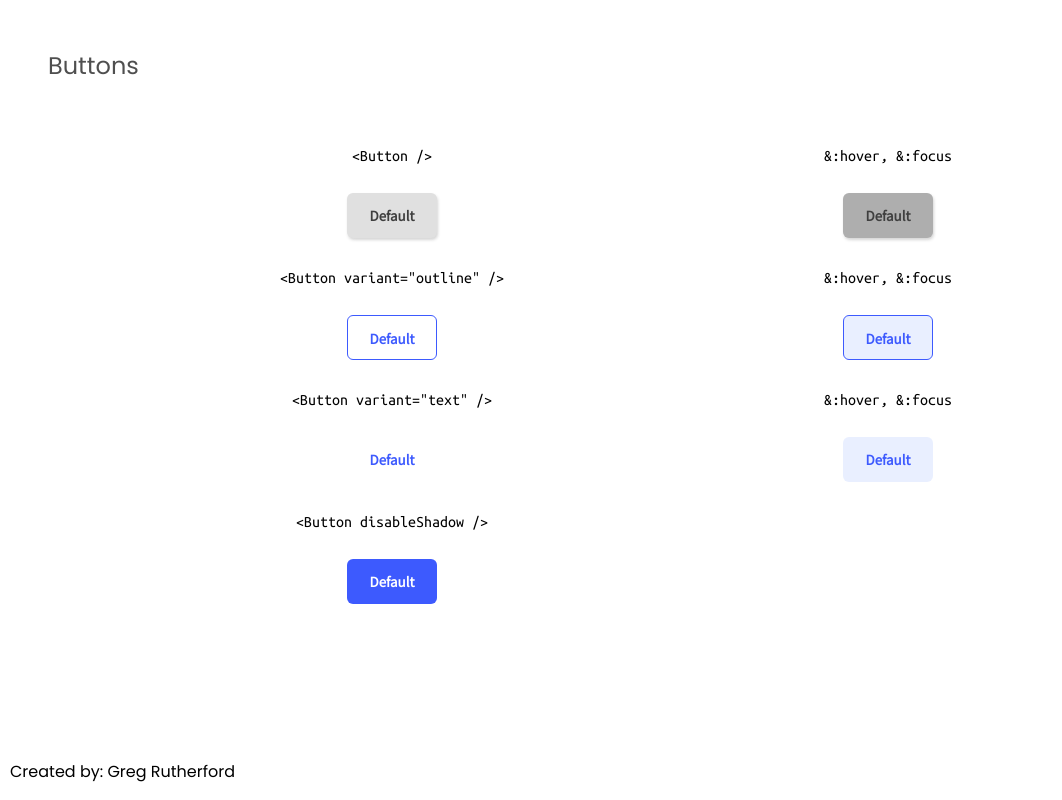
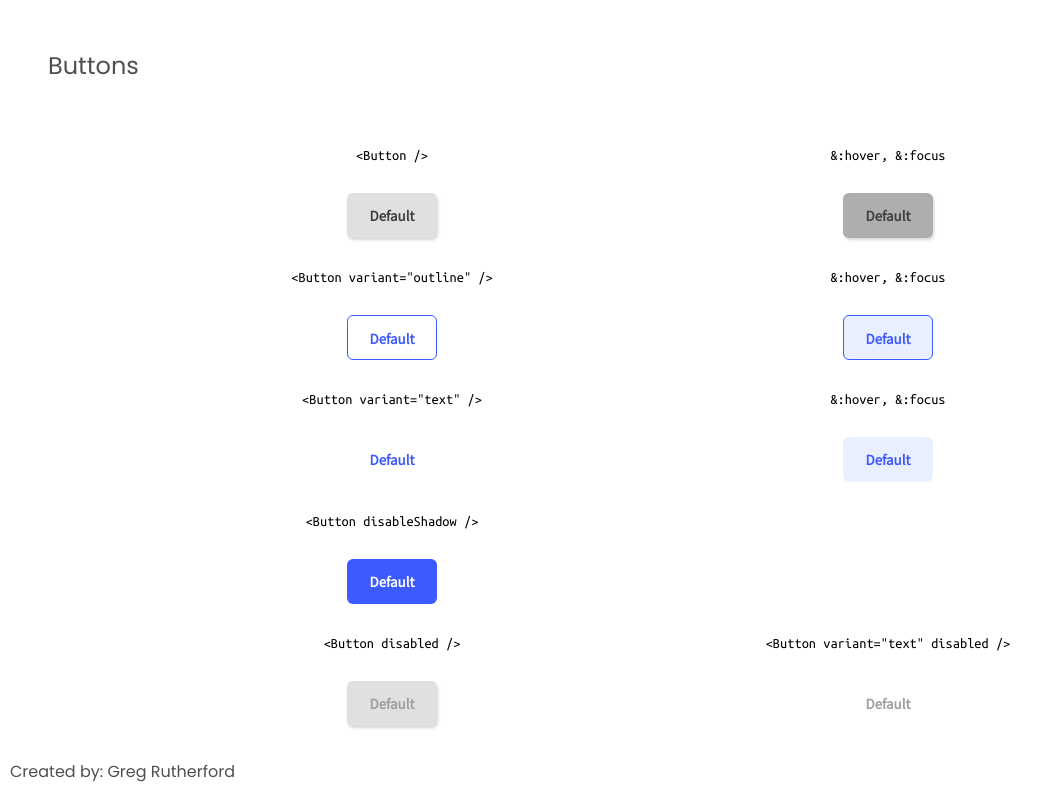
Before and after one commit to grford15/button-component, a JavaScript app: page / in a window 1280 px wide. Shown: the whole page, without its empty margins (0-1062 px from the left). Built offline with nearby package versions, Linux system fonts and the light colour scheme; the HTML template or start-up script is replaced by a standard one.

Commit message:
add disabled buttons with styling, installed material ui package

```diff
--- a/package.json
+++ b/package.json
@@ -3,6 +3,8 @@
   "version": "0.1.0",
   "private": true,
   "dependencies": {
+    "@material-ui/core": "^4.11.0",
+    "@material-ui/icons": "^4.9.1",
     "@testing-library/jest-dom": "^5.11.6",
     "@testing-library/react": "^11.1.2",
     "@testing-library/user-event": "^12.2.2",
--- a/src/App.css
+++ b/src/App.css
@@ -18,6 +18,7 @@ footer {
   bottom: 0px;
   left: 10px;
   font-family: 'Poppins', sans-serif;
+  color: #4F4F4F;
 }
 
 #button-container {
@@ -37,6 +38,7 @@ footer {
 
 code {
   font-family: 'Ubuntu Mono', monospace;
+  font-size: 0.9em;
 }
 
 .default {
@@ -128,3 +130,32 @@ code {
     font-weight: 600;
     grid-row: 2
 }
+
+.disabled {
+    padding: 1em;
+    width: 90px;
+    height: 45px;
+    font-family: 'Noto Sans JP', sans-serif;
+    color: #9E9E9E;
+    background: #E0E0E0;
+    box-shadow: 1px 2px 3px rgba(51, 51, 51, 0.2);
+    border-radius: 6px;
+    border: none;
+    text-align: center;
+    cursor: pointer;
+    font-weight: 600;
+}
+
+.disabled-text {
+  padding: 1em;
+  width: 90px;
+  height: 45px;
+  font-family: 'Noto Sans JP', sans-serif;
+  color: #9E9E9E;
+  background-color: transparent;
+  border-radius: 6px;
+  border: none;
+  text-align: center;
+  cursor: pointer;
+  font-weight: 600;
+}
--- a/src/App.js
+++ b/src/App.js
@@ -27,6 +27,12 @@ function App() {
           <code>{"<Button disableShadow />"}</code>
           <button className="disableShadow">Default</button>
         </div>
+        <div className="button-pair">
+          <code>{"<Button disabled />"}</code>
+          <code>{"<Button variant=\"text\" disabled />"}</code>
+          <button className="disabled">Default</button>
+          <button className="disabled-text">Default</button>
+        </div>
       </div>
       <footer>
         <p>Created by: Greg Rutherford</p>
```
Also changed, not shown: 1 other file (tests, documents, lock files or other folders).
